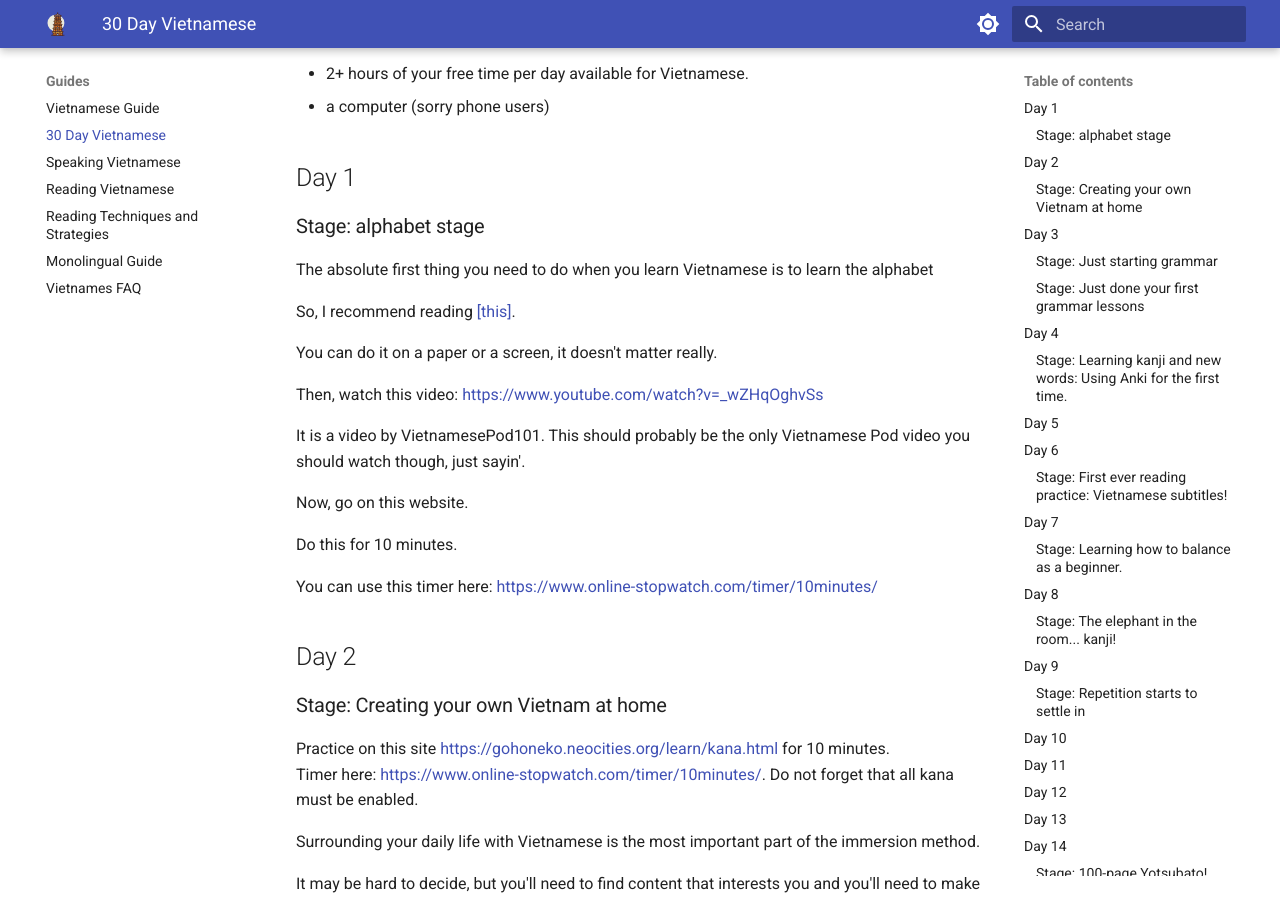
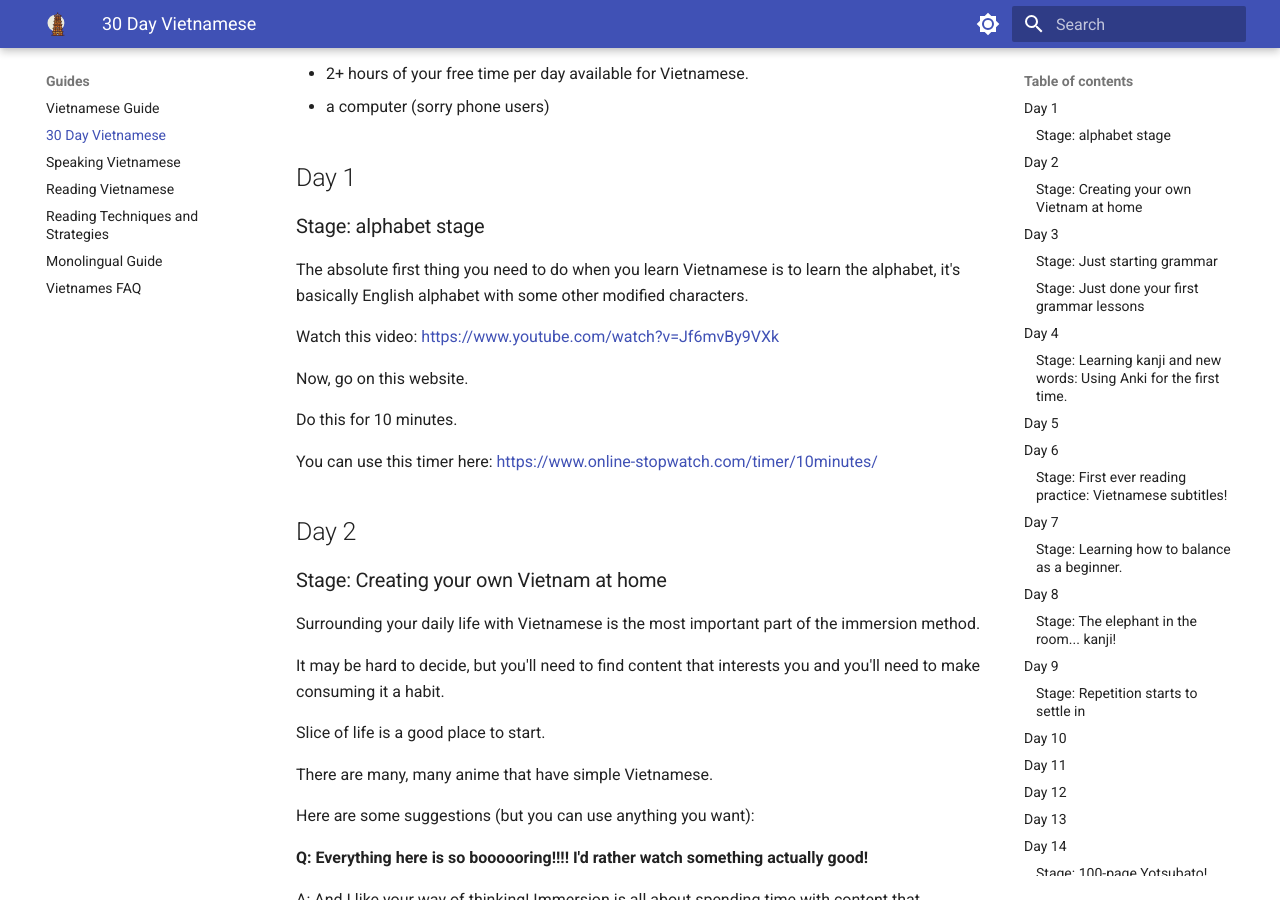
Before and after one commit to daihocmo/learn-vietnamese, an MkDocs documentation site: the page built from docs/routine.md, in a window 1280 px wide and 900 px high, scrolled down 618 px. Built offline with MkDocs 1.6.1 and Material for MkDocs 9.7.7, drawn with Linux system fonts in a browser that asks for light colours.

Commit message:
another update

```diff
--- a/docs/routine.md
+++ b/docs/routine.md
@@ -23,15 +23,9 @@ What I expect from you:
 ## Day 1
 
 ### Stage: alphabet stage
-The absolute first thing you need to do when you learn Vietnamese is to learn the  alphabet
+The absolute first thing you need to do when you learn Vietnamese is to learn the alphabet, it's basically English alphabet with some other modified characters.
 
-So, I recommend reading [[this]](https://gohoneko.neocities.org/grammar/taekim.html#6%20The%20Scripts).
-
-You can do it on a paper or a screen, it doesn't matter really.
-
-Then, watch this video: [https://www.youtube.com/watch?v=_wZHqOghvSs](https://www.youtube.com/watch?v=_wZHqOghvSs)
-
-It is a video by VietnamesePod101. This should probably be the only Vietnamese Pod video you should watch though, just sayin'.
+Watch this video: [https://www.youtube.com/watch?v=Jf6mvBy9VXk](https://www.youtube.com/watch?v=Jf6mvBy9VXk)
 
 Now, go on this website.
 
@@ -43,10 +37,6 @@ You can use this timer here: [https://www.online-stopwatch.com/timer/10minutes/]
 ## Day 2
 
 ### Stage: Creating your own Vietnam at home
-
-Practice on this site [https://gohoneko.neocities.org/learn/kana.html](https://gohoneko.neocities.org/learn/kana.html) for 10 minutes.
-Timer here: [https://www.online-stopwatch.com/timer/10minutes/](https://www.online-stopwatch.com/timer/10minutes/).
-Do not forget that all kana must be enabled.
 
 Surrounding your daily life with Vietnamese is the most important part of the immersion method.
 
```
Also changed, not shown: docs/faq.md (+3 -1 lines), docs/index.md (+1 -2 lines), docs/speaking.md (+2 -2 lines).
